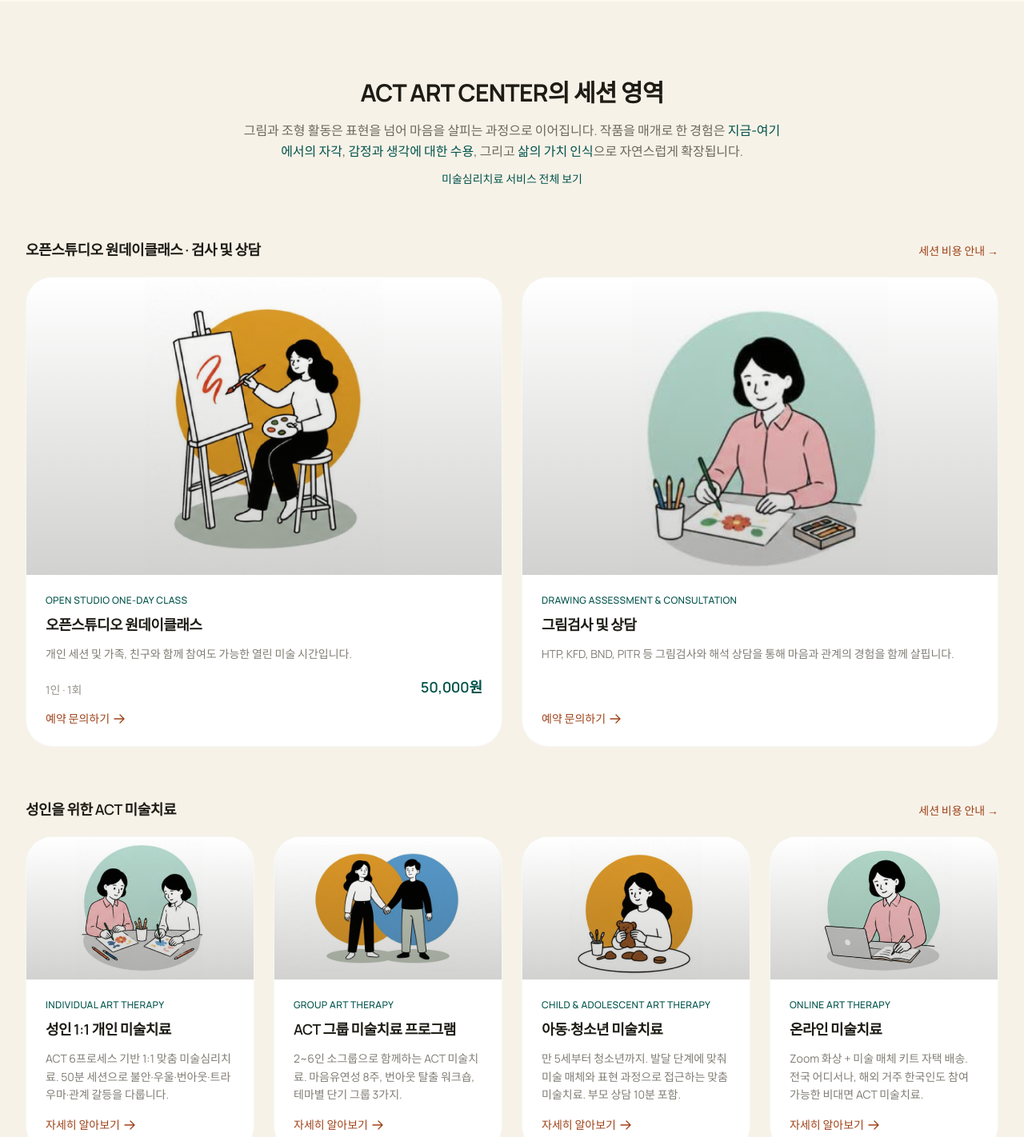
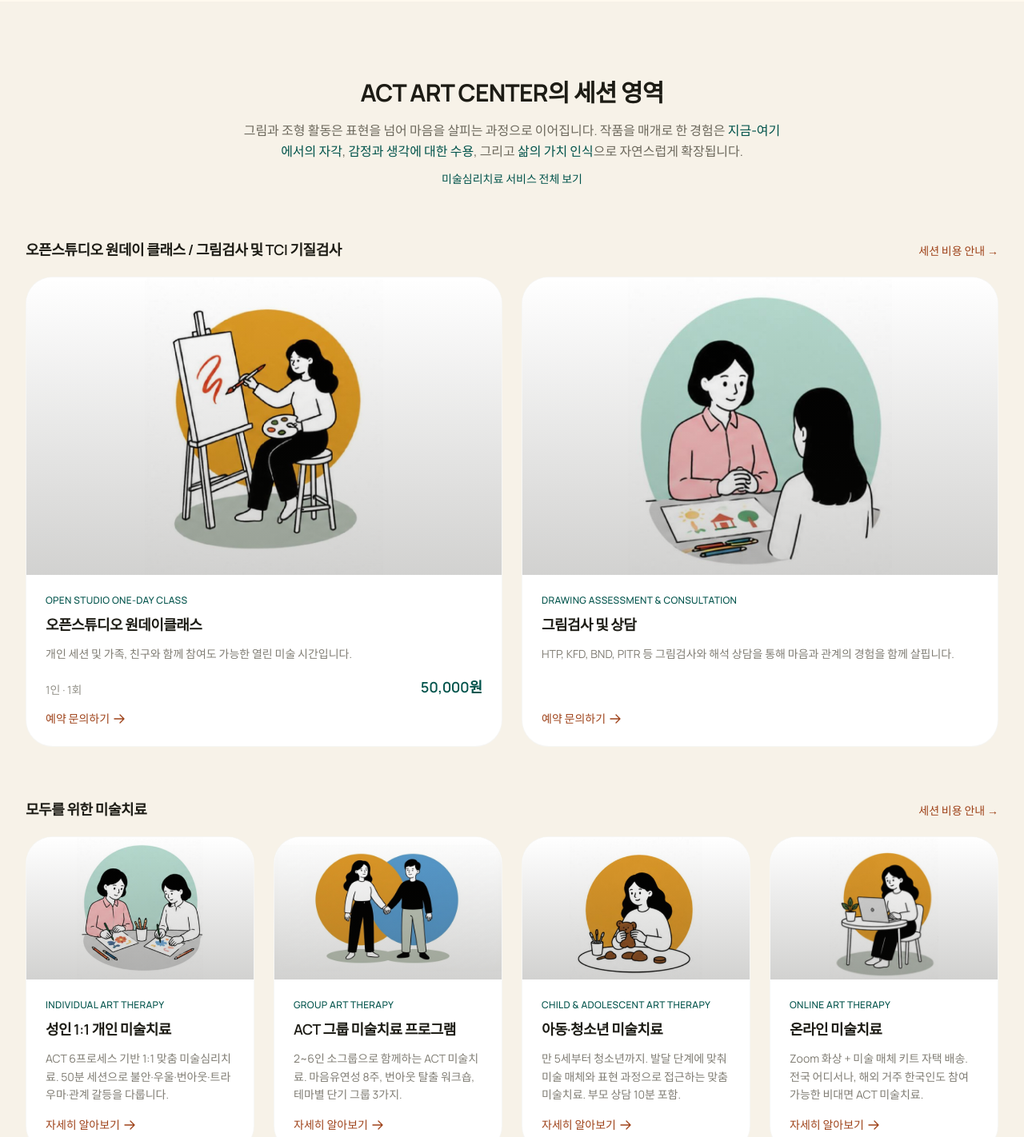
Before and after one commit to act-art-center/actartcenter.com, a Next.js app: page / in a window 1280 px wide. Shown: the part 2976-4398 px from the top of the page at 80% size. Built offline with nearby package versions, Linux system fonts and the light colour scheme.

Commit message:
fix: update session headings and illustrations

```diff
--- a/src/components/sections/ServicesSection.tsx
+++ b/src/components/sections/ServicesSection.tsx
@@ -25,8 +25,8 @@ const DRAWING_ASSESSMENT_SERVICE = {
   description: "HTP, KFD, BND, PITR 등 그림검사와 해석 상담을 통해 마음과 관계의 경험을 함께 살핍니다.",
   href: "/booking",
   anchor: "그림검사 및 해석 상담 예약 문의",
-  image: "/characters/therapist/therapist-drawing-response-art.jpg",
-  imageAlt: "미술치료사가 그림을 살펴보며 그림검사 및 상담을 준비하는 장면",
+  image: "/images/drawing-assessment-consultation.jpg",
+  imageAlt: "미술치료사가 한 사람의 그림을 함께 살펴보며 그림검사 해석 상담을 진행하는 장면",
   cta: "예약 문의하기",
 };
 
@@ -67,7 +67,7 @@ export function ServicesSection() {
         {/* Row 1: 오픈스튜디오 및 검사·상담 — 데스크톱 좌우 2열 */}
         <div className="mt-12 lg:mt-16">
           <div className="flex items-baseline justify-between mb-5">
-            <h3 className="text-night text-lg font-semibold tracking-tight">오픈스튜디오 원데이클래스 · 검사 및 상담</h3>
+            <h3 className="text-night text-lg font-semibold tracking-tight">오픈스튜디오 원데이 클래스 / 그림검사 및 TCI 기질검사</h3>
             <Link
               href="/pricing"
               className="text-sm text-secondary-500 font-medium hover:underline underline-offset-4"
@@ -84,7 +84,7 @@ export function ServicesSection() {
         {/* Row 2: 성인 대상 4개 카드 */}
         <div className="mt-14 lg:mt-16">
           <div className="flex items-baseline justify-between mb-5">
-            <h3 className="text-night text-lg font-semibold tracking-tight">성인을 위한 ACT 미술치료</h3>
+            <h3 className="text-night text-lg font-semibold tracking-tight">모두를 위한 미술치료</h3>
             <Link
               href="/pricing"
               className="text-sm text-secondary-500 font-medium hover:underline underline-offset-4"
--- a/src/lib/constants.ts
+++ b/src/lib/constants.ts
@@ -123,8 +123,8 @@ export const SERVICES_ALL = [
     description: "Zoom 화상 + 미술 매체 키트 자택 배송. 전국 어디서나, 해외 거주 한국인도 참여 가능한 비대면 ACT 미술치료.",
     href: "/services/online",
     anchor: "전국 온라인 미술치료",
-    image: "/characters/session/online-art-therapy.jpg",
-    imageAlt: "온라인 미술치료를 위해 노트북과 노트를 준비하는 장면",
+    image: "/images/online-art-therapy.jpg",
+    imageAlt: "한 사람이 노트북으로 편안하게 온라인 미술치료에 참여하는 장면",
     group: "adult",
   },
   {
```
Also changed, not shown: public/images/drawing-assessment-consultation.jpg (added), public/images/online-art-therapy.jpg (added).
